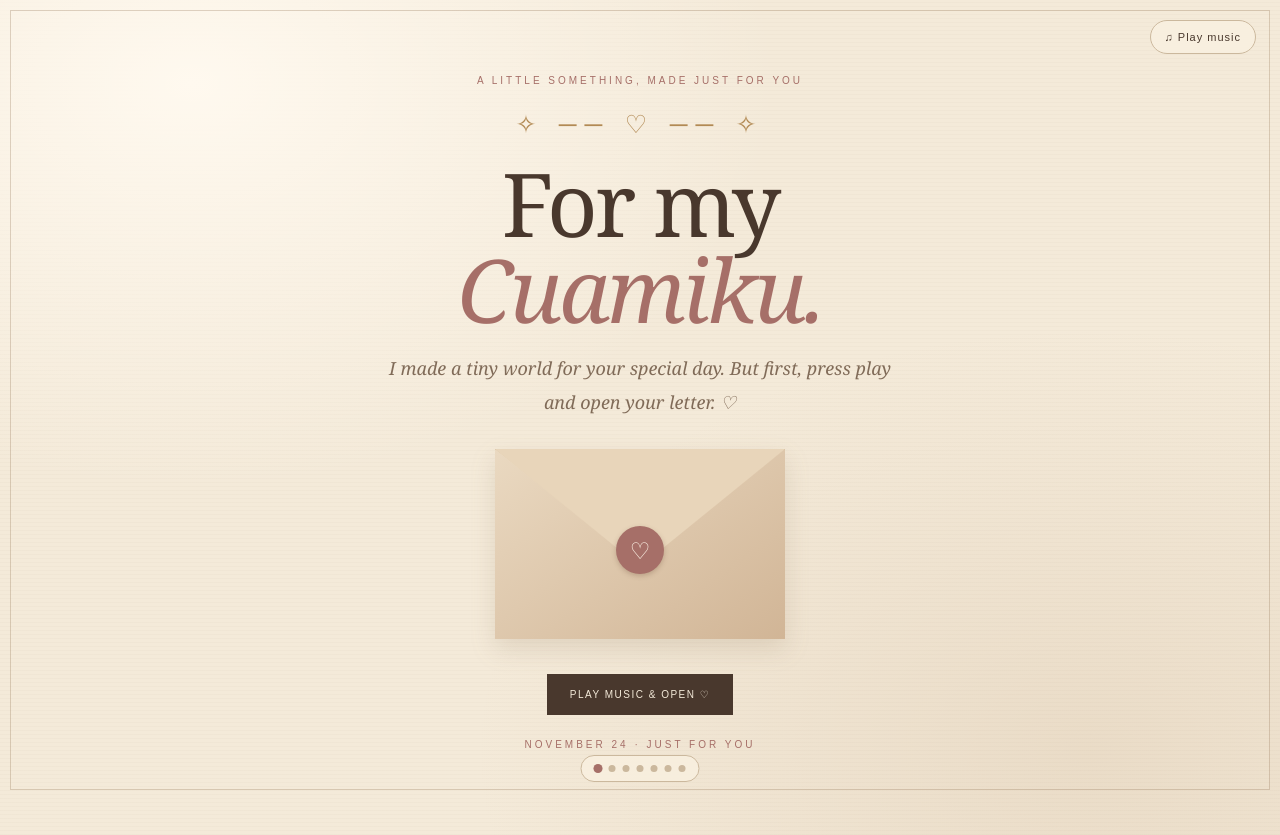
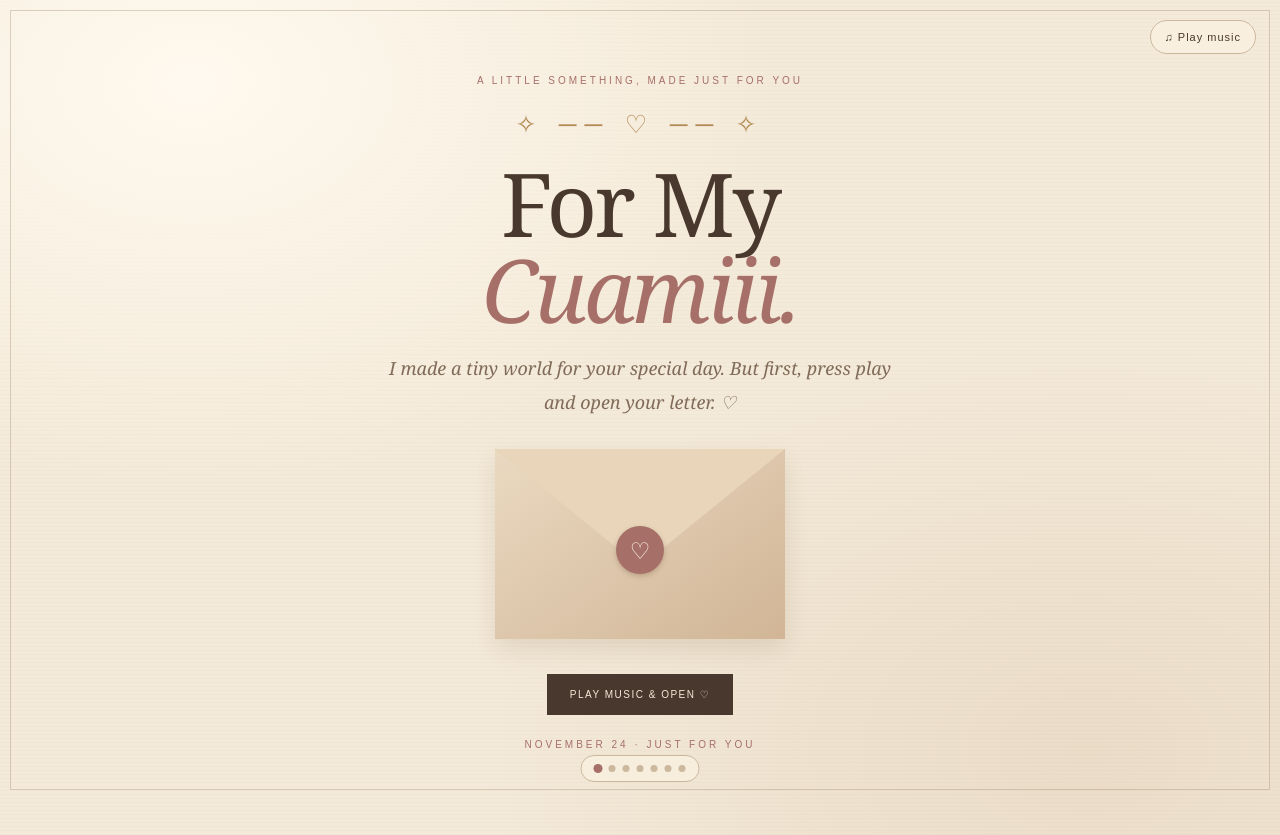
Before and after one commit to civacuuu/micuamyyday-, a plain HTML site: page index.html in a window 1280 px wide. Drawn offline with Linux system fonts and the light colour scheme.

Commit message:
Update index.html

```diff
--- a/index.html
+++ b/index.html
@@ -405,7 +405,7 @@ p{font-size:16px}
 
 <div class="ornament">✧ ── ♡ ── ✧</div>
 
-<h1>For my<br><em>Cuamiku.</em></h1>
+<h1>For My<br><em>Cuamiii.</em></h1>
 
 <p class="sub">
 I made a tiny world for your special day.
@@ -540,12 +540,12 @@ Replace these with your favorite photos together.
 </div>
 
 <div class="photo">
-<img src="foto2.JPG" alt="Our memory">
+<img src="foto3.PNG" alt="Our memory">
 <small>the moments I keep close</small>
 </div>
 
 <div class="photo">
-<img src="foto3.PNG" alt="Our memory">
+<img src="foto2.JPG" alt="Our memory">
 <small>you, being you</small>
 </div>
 
```
